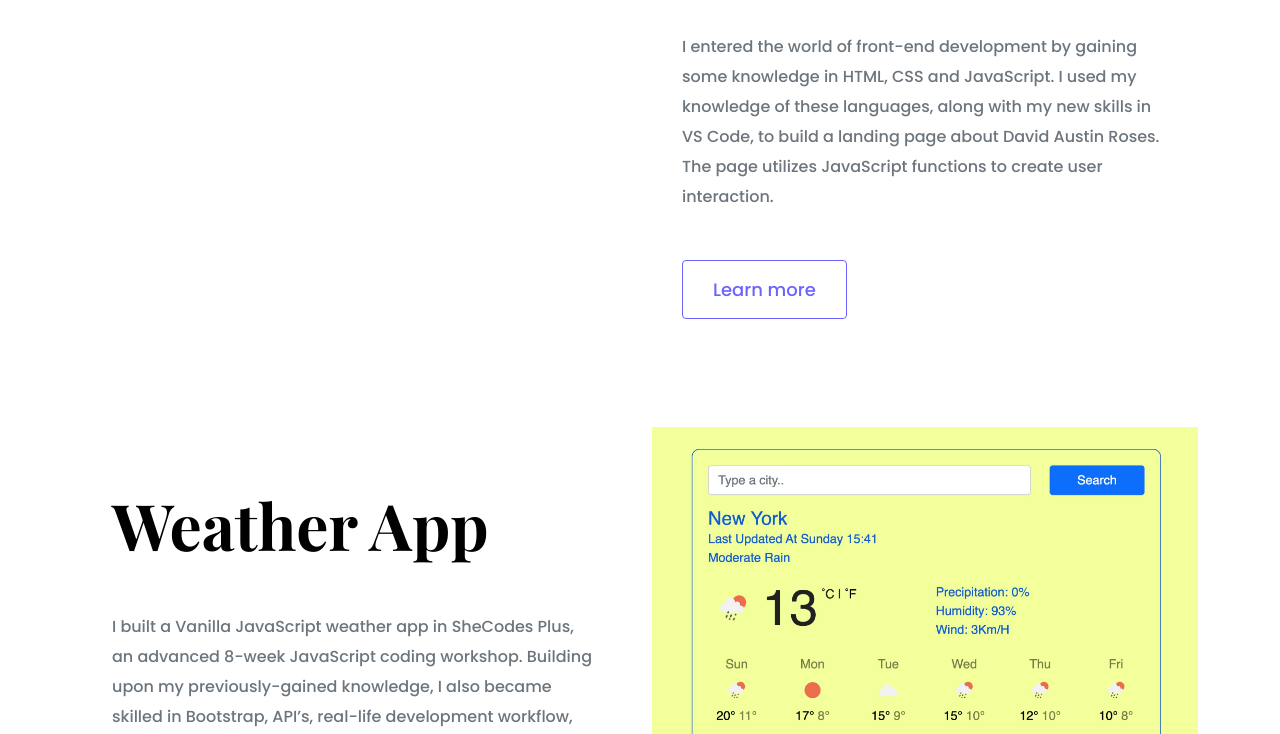
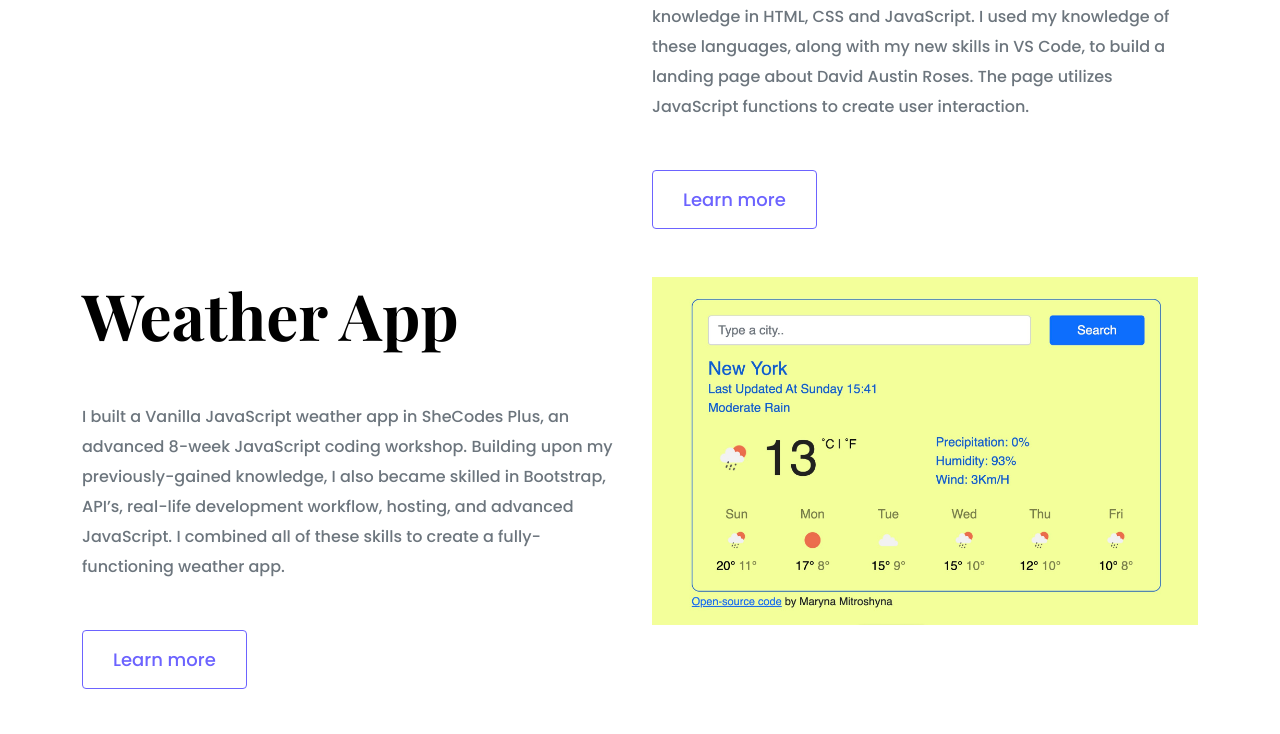
Before and after one commit to Mary-7777/portfolio-project, a plain HTML site: page index.html in a window 1280 px wide. Shown: the part 999-1733 px from the top of the page. Drawn offline with nearby package versions, Linux system fonts and the light colour scheme.

Commit message:
CSS update

```diff
--- a/styles/portfolio.css
+++ b/styles/portfolio.css
@@ -107,7 +107,7 @@ p {
 }
 
 .project-desciption {
-  padding: 60px 30px;
+  padding: 0px 0px;
 }
 
 .logo {
```
